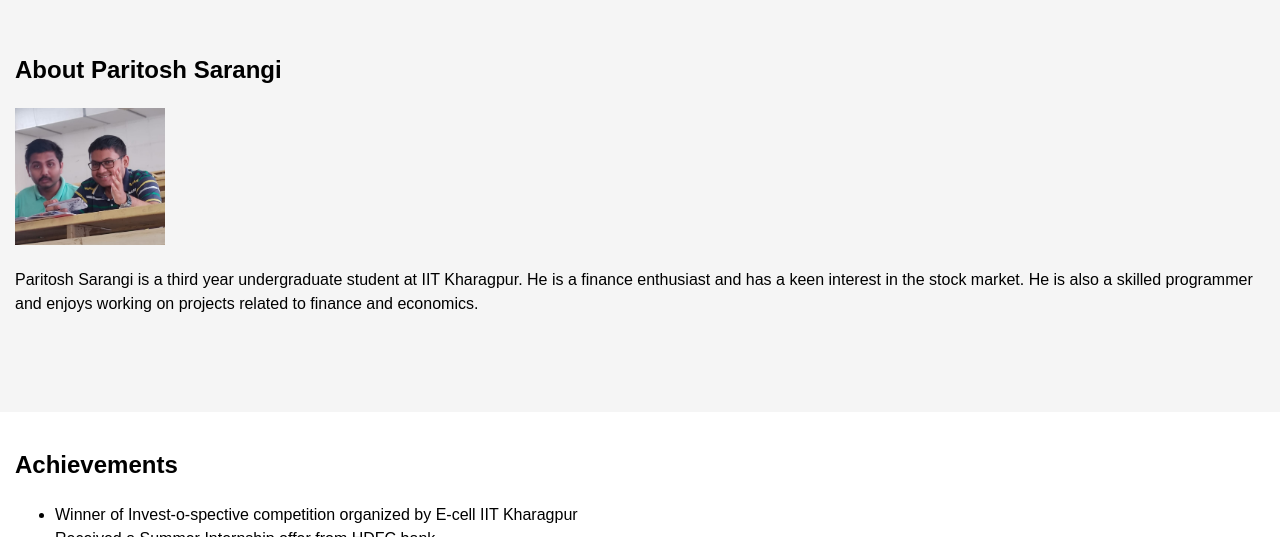
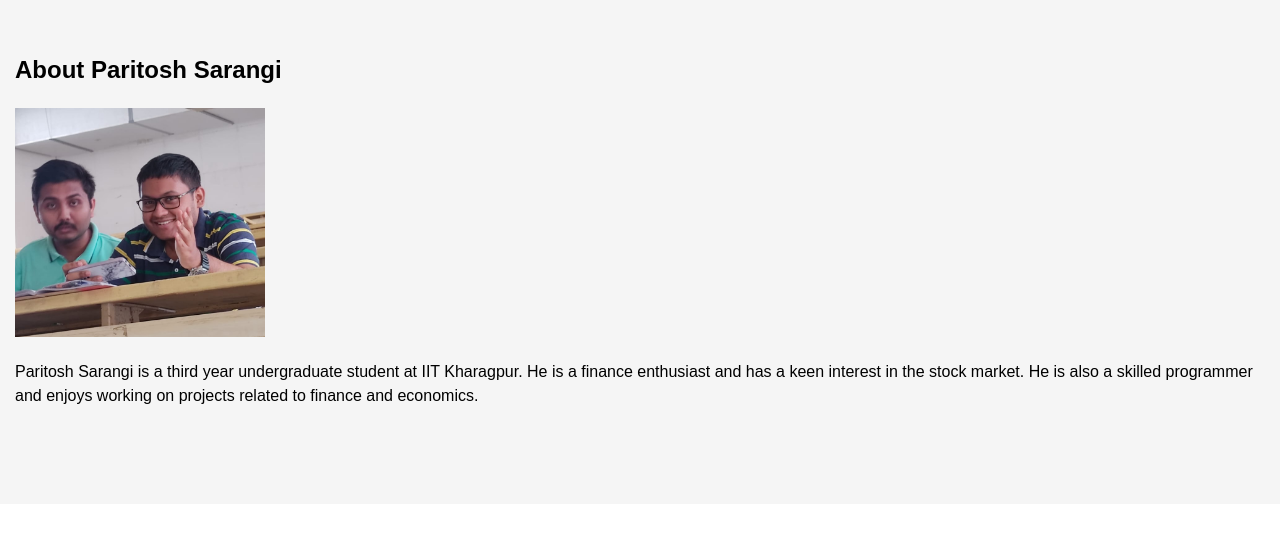
Before and after one commit to Vaibhav-22-dm/Paritosh, a plain HTML site: page index.html in a window 1280 px wide. Shown: the part 768-1305 px from the top of the page. Drawn offline with Linux system fonts and the light colour scheme.

Commit message:
Removed inline css of img

```diff
--- a/index.html
+++ b/index.html
@@ -36,7 +36,7 @@
 	<section id="about" class="about">
 		<div class="container">
 			<h2>About Paritosh Sarangi</h2>
-			<img src="profile-picture.jpg" alt="Paritosh Sarangi" style="max-width: 150px;">
+			<img src="profile-picture.jpg" alt="Paritosh Sarangi">
 			<p>Paritosh Sarangi is a third year undergraduate student at IIT Kharagpur. He is a finance enthusiast and has a keen interest in the stock market. He is also a skilled programmer and enjoys working on projects related to finance and economics.</p>
 		</div>
 	</section>
```
